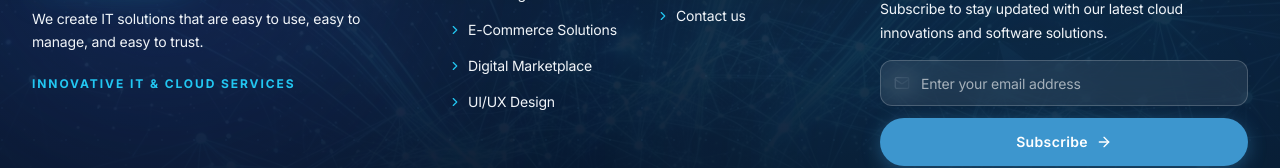
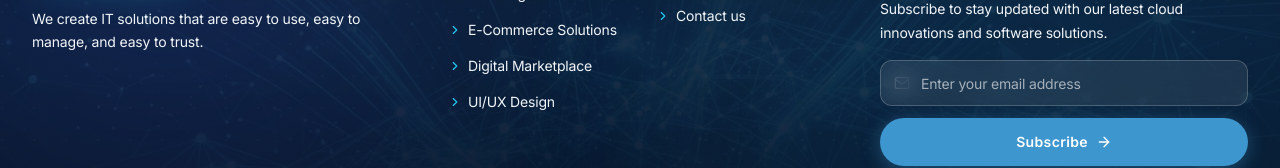
Before and after one commit to Muhammadkashifsaeed/abtelcloudservice, a Next.js app: page / in a window 1280 px wide. Shown: the part 7061-7229 px from the top of the page. Built offline with nearby package versions, Linux system fonts and the light colour scheme; no server answers.

Commit message:
Remove Innovative IT & Cloud Services tag from footer

```diff
--- a/components/Footer.tsx
+++ b/components/Footer.tsx
@@ -126,12 +126,6 @@ export function Footer() {
             <p className="mt-4 max-w-sm text-sm leading-relaxed text-slate-100">
               We create IT solutions that are easy to use, easy to manage, and easy to trust.
             </p>
-
-            <div className="mt-4">
-              <span className="inline-flex items-center text-xs font-bold uppercase tracking-[0.16em] text-[#22C7F2]">
-                Innovative IT &amp; Cloud Services
-              </span>
-            </div>
           </motion.div>
 
           {/* Column 2: Services */}
```
